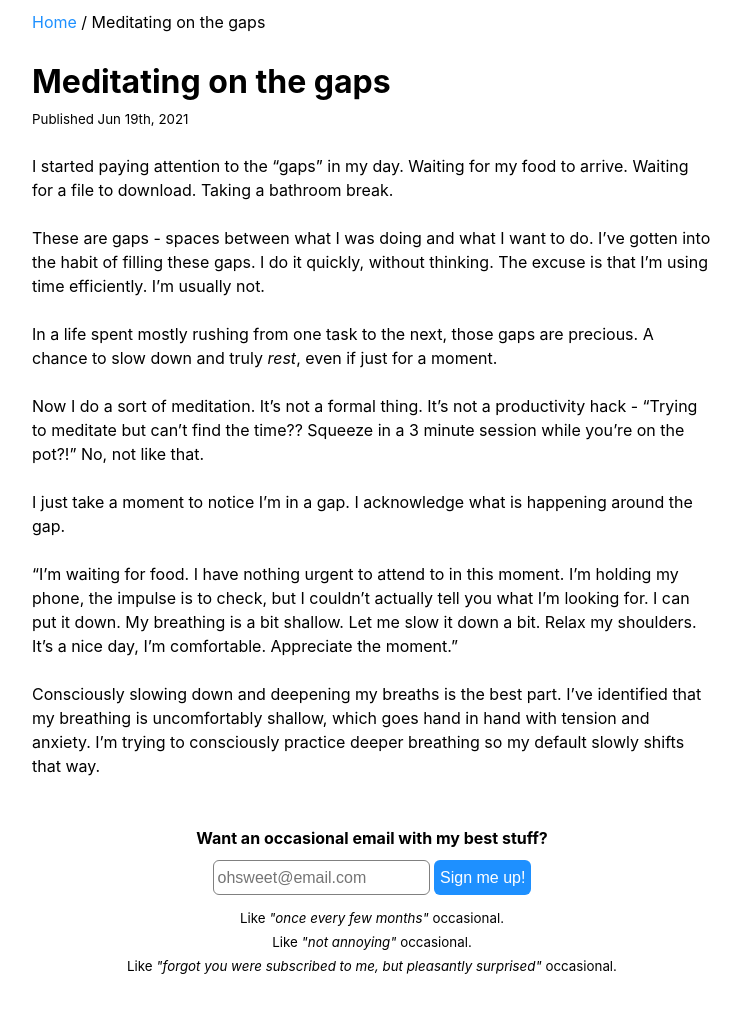
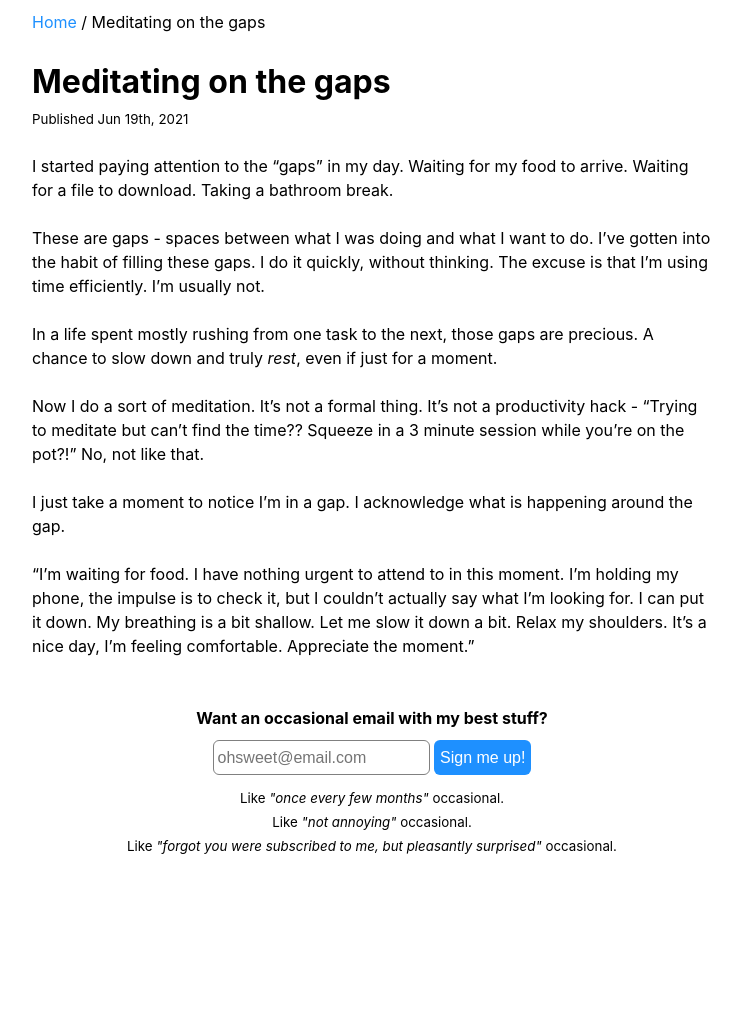
Before and after one commit to pooriajr/pooriar, a Jekyll site: the page built from _posts/2021-06-18-meditating-on-the-gaps.md, in a window 1280 px wide. Shown: the whole page, without its empty margins (268-1009 px from the left). Built offline with Jekyll 4.4.1, drawn with Linux system fonts in a browser that asks for light colours; after the commit the page ends 900 px from its top, so only the background shows below that.

Commit message:
removed unnecessary final paragraph from post

```diff
--- a/_posts/2021-06-18-meditating-on-the-gaps.md
+++ b/_posts/2021-06-18-meditating-on-the-gaps.md
@@ -14,6 +14,4 @@ Now I do a sort of meditation. It's not a formal thing. It's not a productivity
 
 I just take a moment to notice I'm in a gap. I acknowledge what is happening around the gap.
 
-"I'm waiting for food. I have nothing urgent to attend to in this moment. I'm holding my phone, the impulse is to check, but I couldn't actually tell you what I'm looking for. I can put it down. My breathing is a bit shallow. Let me slow it down a bit. Relax my shoulders. It's a nice day, I'm comfortable. Appreciate the moment."
-
-Consciously slowing down and deepening my breaths is the best part. I've identified that my breathing is uncomfortably shallow, which goes hand in hand with tension and anxiety. I'm trying to consciously practice deeper breathing so my default slowly shifts that way.
+"I'm waiting for food. I have nothing urgent to attend to in this moment. I'm holding my phone, the impulse is to check it, but I couldn't actually say what I'm looking for. I can put it down. My breathing is a bit shallow. Let me slow it down a bit. Relax my shoulders. It's a nice day, I'm feeling comfortable. Appreciate the moment."
```
Also changed, not shown: _trophies/2021-05-31@21.16.37@2x copy.png (added).
